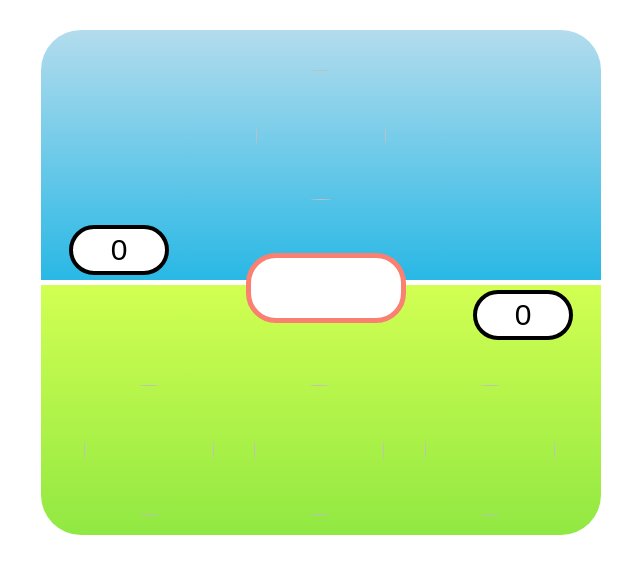
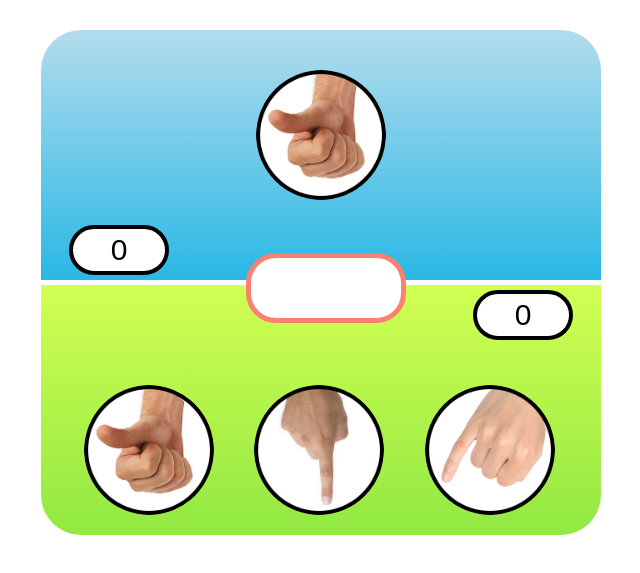
Before and after one commit to bayu275/javaScriptDOM, a plain HTML site: page suwitjawaV2.html in a window 1280 px wide. Shown: the part 95-668 px from the top of the page, without its empty margins (319-959 px from the left). Drawn offline with Linux system fonts and the light colour scheme.

Commit message:
modifikasi folder suwitjawa

```diff
--- a/suwitjawaV2.html
+++ b/suwitjawaV2.html
@@ -15,7 +15,7 @@
             <div class="score comp">
                 <p>0</p>
             </div>
-            <img src="img/gajah.png" class="img-komputer">
+            <img src="suwitjawa/gajah.png" class="img-komputer">
         </div>
         <div class="info"></div>
         <div class="area-player">
@@ -25,13 +25,13 @@
             </div>
             <ul>
                 <li>
-                    <img src="img/gajah.png" class="gajah">
+                    <img src="suwitjawa/gajah.png" class="gajah">
                 </li>
                 <li>
-                    <img src="img/orang.png" class="orang">
+                    <img src="suwitjawa/orang.png" class="orang">
                 </li>
                 <li>
-                    <img src="img/semut.png" class="semut">
+                    <img src="suwitjawa/semut.png" class="semut">
                 </li>
             </ul>
         </div>
```
Also changed, not shown: suwitjawa/gajah.png (added), suwitjawa/orang.png (added), suwitjawa/semut.png (added).
